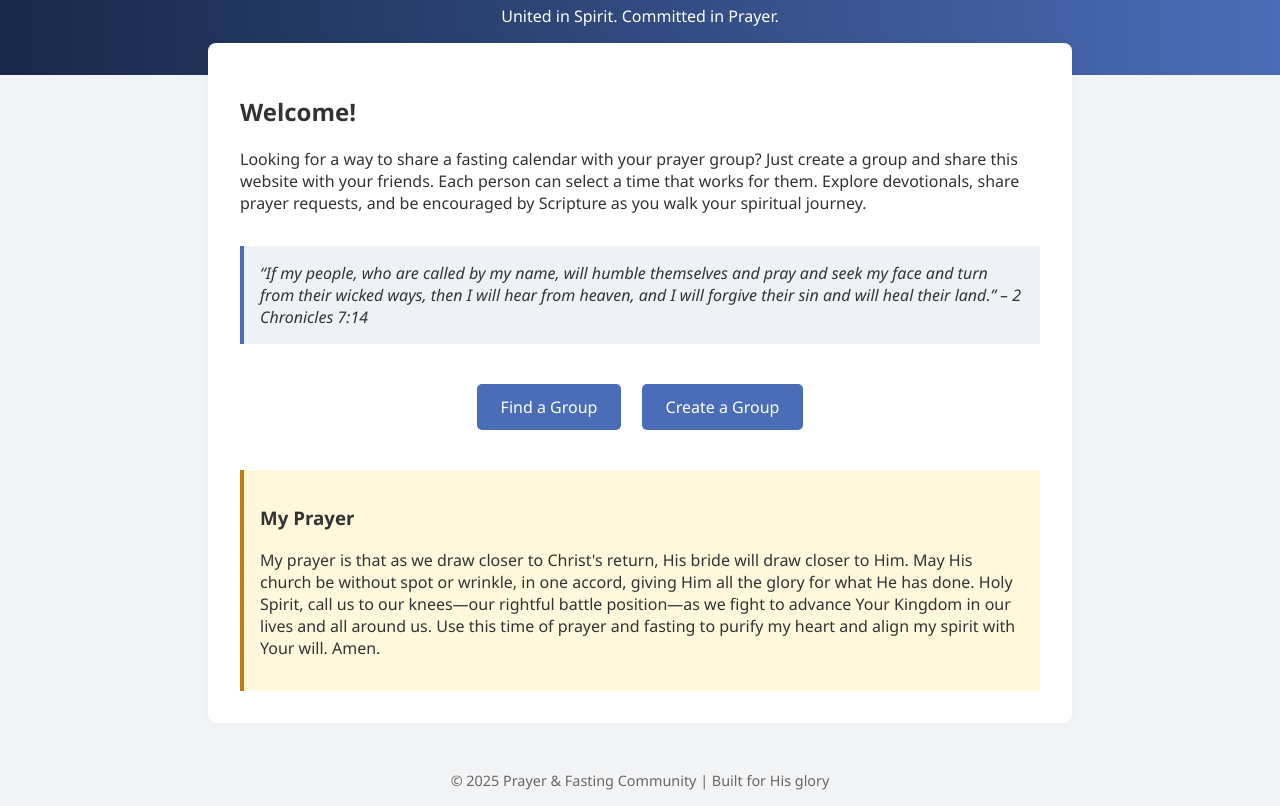
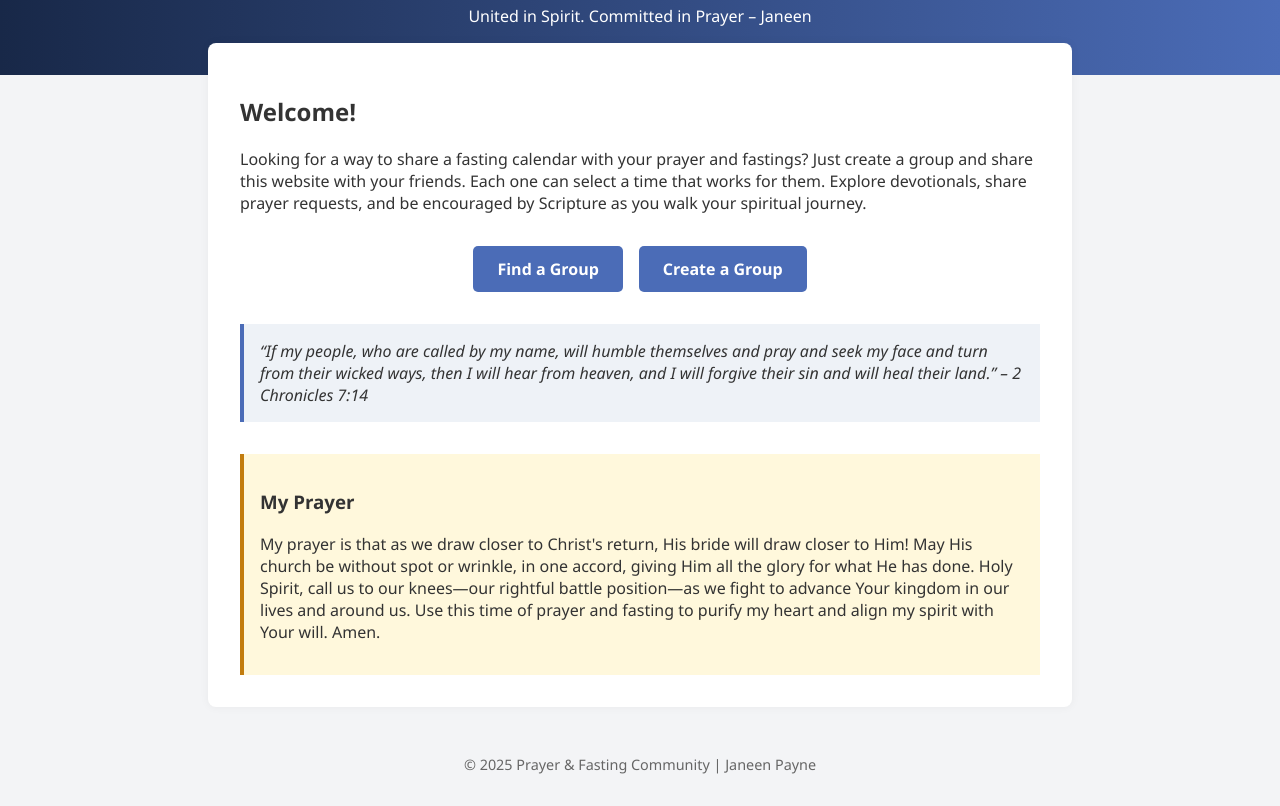
Before and after one commit to tonypalas/Prayer, a plain HTML site: page index.html in a window 1280 px wide. Shown: the part 91-897 px from the top of the page. Drawn offline with Linux system fonts and the light colour scheme.

Commit message:
Add files via upload

```diff
--- a/index.html
+++ b/index.html
@@ -46,6 +46,21 @@
       background: #fff8dc;
       border-left: 4px solid #c27c0e;
     }
+    .group-buttons {
+      margin-top: 2rem;
+      display: flex;
+      gap: 1rem;
+      justify-content: center;
+    }
+    .group-buttons a {
+      background: #4b6cb7;
+      color: white;
+      text-decoration: none;
+      padding: 0.75rem 1.5rem;
+      border-radius: 5px;
+      font-weight: bold;
+      display: inline-block;
+    }
     footer {
       text-align: center;
       padding: 1rem;
@@ -53,61 +68,46 @@
       font-size: 0.9em;
       color: #666;
     }
-    .group-button {
-      display: inline-block;
-      background: #4b6cb7;
-      color: white;
-      padding: 0.75rem 1.5rem;
-      margin: 0.5rem;
-      text-decoration: none;
-      border-radius: 5px;
-      transition: background 0.3s ease;
-    }
-    .group-button:hover {
-      background: #3b5998;
-    }
   </style>
 </head>
 <body>
 
   <header>
-    <h1>Fast and Pray with Me</h1>
-    <p>United in Spirit. Committed in Prayer.</p>
+    <h1>Fast and Pray with me</h1>
+    <p>United in Spirit. Committed in Prayer – Janeen</p>
   </header>
 
   <main>
     <h2>Welcome!</h2>
     <p>
-      Looking for a way to share a fasting calendar with your prayer group? Just create a group and share this website with your friends.
-      Each person can select a time that works for them. Explore devotionals, share prayer requests, and be encouraged by Scripture as you walk your spiritual journey.
+      Looking for a way to share a fasting calendar with your prayer and fastings? Just create a group and share this website with your friends. Each one can select a time that works for them.
+      Explore devotionals, share prayer requests, and be encouraged by Scripture as you walk your spiritual journey.
     </p>
+
+    <div class="group-buttons">
+      <a href="find-group.html">Find a Group</a>
+      <a href="create-group.html">Create a Group</a>
+    </div>
 
     <div class="scripture">
       “If my people, who are called by my name, will humble themselves and pray and seek my face and turn from their wicked ways,
       then I will hear from heaven, and I will forgive their sin and will heal their land.” – 2 Chronicles 7:14
     </div>
 
-    <!-- Group Buttons -->
-    <div style="margin-top: 2rem; text-align: center;">
-      <a href="find-group.html" class="group-button">Find a Group</a>
-      <a href="create-group.html" class="group-button">Create a Group</a>
-    </div>
-
     <div class="my-prayer">
       <h3>My Prayer</h3>
       <p>
-        My prayer is that as we draw closer to Christ's return, His bride will draw closer to Him.
+        My prayer is that as we draw closer to Christ's return, His bride will draw closer to Him!
         May His church be without spot or wrinkle, in one accord, giving Him all the glory for what He has done.
-        Holy Spirit, call us to our knees—our rightful battle position—as we fight to advance Your Kingdom in our lives and all around us.
+        Holy Spirit, call us to our knees—our rightful battle position—as we fight to advance Your kingdom in our lives and around us.
         Use this time of prayer and fasting to purify my heart and align my spirit with Your will.
         Amen.
       </p>
     </div>
-
   </main>
 
   <footer>
-    &copy; 2025 Prayer & Fasting Community | Built for His glory
+    &copy; 2025 Prayer & Fasting Community | Janeen Payne
   </footer>
 
 </body>
```
